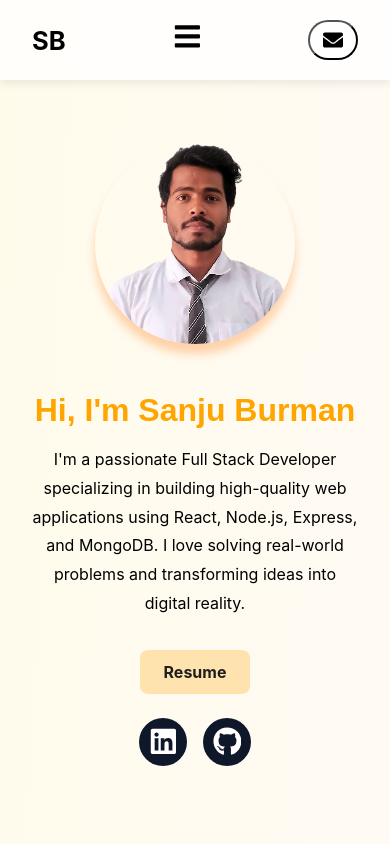
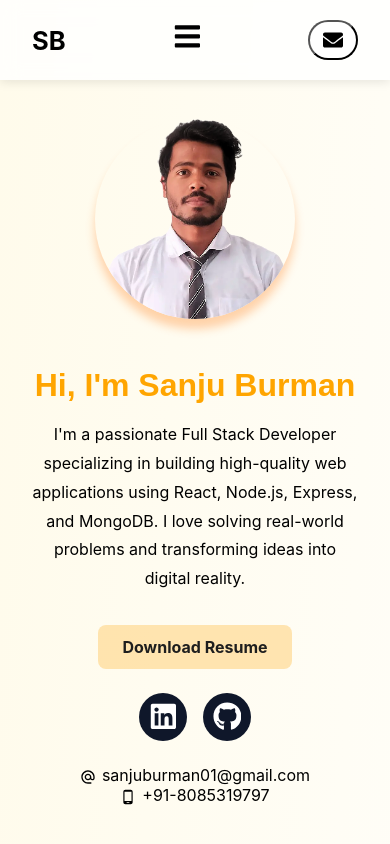
Before and after one commit to Sanju-Burman/portfolioMe, a React (Vite) app in the folder my-portfolio-2025/frontend/: page / in a window 390 px wide. Shown: the top 844 px of the page. Built offline with nearby package versions, Linux system fonts and the light colour scheme; a web font is replaced by a local one.

Commit message:
add contact like email and phone number

```diff
--- a/my-portfolio-2025/frontend/src/components/contact/contact.css
+++ b/my-portfolio-2025/frontend/src/components/contact/contact.css
@@ -6,6 +6,12 @@
     margin: 0 auto;
 }
 
+.contact-info {
+    padding: 1rem;
+    font-size: 1.1rem;
+    line-height: 1.5;
+    color: var(--text-color);
+}
 .contact-form input,
 .contact-form textarea {
     background: #1e293b;
--- a/my-portfolio-2025/frontend/src/components/footer/footer.jsx
+++ b/my-portfolio-2025/frontend/src/components/footer/footer.jsx
@@ -9,15 +9,28 @@ const Footer = () => {
                 <h2>SB</h2>
             </div>
             <div className="socials">
-                <a href="https://www.linkedin.com/in/sanju-burman" target="_blank" rel="noopener noreferrer" className="social-icon">
+                <a
+                    href="https://www.linkedin.com/in/sanju-burman"
+                    target="_blank" rel="noopener noreferrer"
+                    className="social-icon"
+                >
 
                     <FaLinkedin />
                 </a>
-                <a href="https://github.com/Sanju-Burman" target="_blank" rel="noopener noreferrer" className="social-icon">
+                <a
+                    href="https://github.com/Sanju-Burman"
+                    target="_blank" rel="noopener noreferrer"
+                    className="social-icon"
+                >
                     <FaGithub />
                 </a>
 
             </div>
+            <div className="footer-contact">
+                <p>Email: sanjuburman01@gmail.com</p>
+                <p>Phone: +91-8085319797</p>
+            </div>
+
             <div className="footer-nav">
                 <a href="#home">About</a>
                 <a href="#skills">Skills</a>
--- a/my-portfolio-2025/frontend/src/components/home/Home.jsx
+++ b/my-portfolio-2025/frontend/src/components/home/Home.jsx
@@ -1,11 +1,11 @@
 import './home.css';
 import { FaLinkedin, FaGithub } from 'react-icons/fa';
-// import { MdEmail } from 'react-icons/md';
+import { MdAlternateEmail,MdPhoneAndroid } from 'react-icons/md';
 import profilePic from '../../assets/sanjuPic.png';
 
 const Home = () => {
     return (
-        <section className="home section" id="home">
+        <section className="home-section section" id="home">
             <div className="home-container">
                 <div className="home-image-wrapper">
                     <img src={profilePic} alt="Profile" className="home-image" />
@@ -18,21 +18,41 @@ const Home = () => {
                         applications using React, Node.js, Express, and MongoDB. I love solving real-world
                         problems and transforming ideas into digital reality.
                     </p>
-                    <a href="https://drive.google.com/file/d/1sAO6Br4GErz6svTdRE7BlqV1Mo6HS-Ml/view?usp=sharing" target='_black' className="home-resume-btn">
-                        Resume
+                    <a
+                        href="https://drive.google.com/file/d/1sAO6Br4GErz6svTdRE7BlqV1Mo6HS-Ml/view?usp=sharing"
+                        target='_blank'
+                        rel="noopener noreferrer"
+                        className="home-resume-btn"
+                    >
+                        Download Resume
                     </a>
                     <div className="home-socials">
-                        <a href="https://www.linkedin.com/in/sanju-burman" target="_blank" rel="noopener noreferrer" className="home-social-icon">
-
-                            <FaLinkedin title="Linkedin" />
+                        <a
+                            href="https://www.linkedin.com/in/sanju-burman"
+                            target="_blank"
+                            rel="noopener noreferrer"
+                            className="home-social-icon"
+                        >
+                            <FaLinkedin title="LinkedIn" />
                         </a>
-                        <a href="https://github.com/Sanju-Burman" target="_blank" rel="noopener noreferrer" className="home-social-icon">
+                        <a
+                            href="https://github.com/Sanju-Burman"
+                            target="_blank"
+                            rel="noopener noreferrer"
+                            className="home-social-icon"
+                        >
                             <FaGithub title="GitHub" />
                         </a>
-                        {/* <a href="https://gmail.com" target="_blank" rel="noopener noreferrer" className="home-social-icon">
-                            <MdEmail />
-                        </a> */}
-
+                    </div>
+                    <div className="home-contact-info">
+                        <p>
+                            <MdAlternateEmail style={{ verticalAlign: 'middle', marginRight: '6px' }} />
+                            <a href="mailto:sanjuburman01@gmail.com">sanjuburman01@gmail.com</a>
+                        </p>
+                        <p>
+                            <MdPhoneAndroid style={{ verticalAlign: 'middle', marginRight: '6px' }} />
+                            <a href="tel:+918085319797">+91-8085319797</a>
+                        </p>
                     </div>
                 </div>
             </div>
--- a/my-portfolio-2025/frontend/src/components/home/home.css
+++ b/my-portfolio-2025/frontend/src/components/home/home.css
@@ -1,3 +1,13 @@
+/* Home Section Container */
+.home-section {
+    min-height: calc(100vh - 5rem);
+    /* 5rem navbar height */
+    display: flex;
+    align-items: center;
+    justify-content: center;
+    padding: 2rem;
+}
+
 .home-container {
     display: flex;
     flex-direction: row;
@@ -7,6 +17,7 @@
     justify-content: center;
 }
 
+/* Image */
 .home-image-wrapper {
     flex: 1;
     display: flex;
@@ -18,7 +29,6 @@
     height: 280px;
     object-fit: cover;
     border-radius: 50%;
-    /* border: 4px solid orange; */
     box-shadow: 0 10px 10px rgba(255, 111, 0, 0.3);
 }
 
@@ -26,6 +36,19 @@
 .home-content {
     flex: 2;
     max-width: 600px;
+    text-align: left;
+}
+
+.home-contact-info {
+    margin-top: 1.5rem;
+    font-size: 1rem;
+    color: var(--text-color);
+}
+
+.home-contact-info a {
+    color: inherit;
+    text-decoration: none;
+    transition: color 0.3s ease;
 }
 
 .home-name {
@@ -92,6 +115,10 @@
         height: 200px;
     }
 
+    .home-content {
+        text-align: center;
+    }
+
     .home-name {
         font-size: 2rem;
     }
--- /dev/null
+++ b/my-portfolio-2025/frontend/src/context/ThemeContext.jsx
@@ -0,0 +1,24 @@
+// src/context/ThemeContext.jsx
+import { createContext, useContext, useEffect, useState } from "react";
+
+const ThemeContext = createContext();
+export const useTheme = () => useContext(ThemeContext);
+
+export const ThemeProvider = ({children}) => {
+    const [darkMode, setDarkMode] = useState(() => {
+        return localStorage.getItem('theme') === 'dark';
+    });
+
+    useEffect(() => {
+        document.body.classList.toggle('dark-theme', darkMode);
+        localStorage.setItem('theme', darkMode ? 'dark' : 'light');
+    }, [darkMode]);
+
+    const toggleTheme = () => setDarkMode(!darkMode);
+
+    return (
+        <ThemeContext.Provider value={{ darkMode, toggleTheme }}>
+            {children}
+        </ThemeContext.Provider>
+    );
+};
--- a/my-portfolio-2025/frontend/src/main.jsx
+++ b/my-portfolio-2025/frontend/src/main.jsx
@@ -2,9 +2,13 @@ import React from 'react'
 import ReactDOM from 'react-dom/client'
 import App from './App.jsx'
 import './style.css'
+import { ThemeProvider } from './context/ThemeContext.jsx'
 
 ReactDOM.createRoot(document.getElementById('root')).render(
   <React.StrictMode>
-    <App />
+    <ThemeProvider>
+      <App />
+
+    </ThemeProvider>
   </React.StrictMode>,
 )
--- a/my-portfolio-2025/frontend/src/style.css
+++ b/my-portfolio-2025/frontend/src/style.css
@@ -1,14 +1,4 @@
-/* * {
-    height: auto;
-    width: auto;
-    margin: 0;
-    padding: 0;
-    box-sizing: border-box;
-    text-decoration: none;
-    background: transparent;
-    font-family: 'Bebas Neue', 'Oswald', 'Platypi', sans-serif;
-} */
-/* Universal selector */
+/* Base Reset */
 * {
     font-family: 'Inter', sans-serif;
     margin: 0;
@@ -16,38 +6,40 @@
     box-sizing: border-box;
     background: transparent;
     text-decoration: none;
+    transition: background 0.5s, color 0.5s, border 0.3s;
 }
 
-/* Default body font */
-body {
-    background: linear-gradient(to top left, #fffafa, #fffbeb);
-    color: rgb(0, 0, 0);
+html {
     scroll-behavior: smooth;
-    transition: background 0.5s, color 0.5s, font 0.3s;
 }
 
-/* Dark theme */
+body {
+    --bg-color: #ffffff;
+    --gradient-color: #fffbeb;
+    /* --gradient-color: #00ffc3; */
+    --text-color: #000;
+    --accent-color: orange;
+    --box-shadow-color: rgba(0, 0, 0, 0.3);
+    background: linear-gradient(to top left, var(--bg-color), var(--gradient-color));
+    color: var(--text-color);
+    transition: background 0.5s, color 0.5s;
+}
+
 body.dark-theme {
-    /* font-family: 'Inter', sans-serif; */
-    background: radial-gradient(ellipse at bottom, #1b2735 0%, #090a0f 100%);
+    --bg-color: #1b2735;
+    --gradient-color: #090a0f;
+    --text-color: #fff;
+    --accent-color: orange;
+    --box-shadow-color: rgba(255, 255, 255, 0.15);
+    background: radial-gradient(ellipse at bottom, var(--bg-color) 0%, var(--gradient-color) 100%);
     background-image:
         radial-gradient(rgb(57, 35, 35) 1px, transparent 1px),
         radial-gradient(rgb(0, 0, 0) 1px, transparent 1px);
     background-position: 0 0, 25px 25px;
     background-size: 50px 50px;
-    color: #ffffff;
+    color: var(--text-color);
 }
 
-h1,
-h2,
-h3,
-.heading {
-    font-family: 'Poppins', sans-serif;
-    font-weight: 600;
-}
-
-
-/* Add twinkling star effect */
 body.dark-theme::before {
     content: "";
     position: fixed;
@@ -61,7 +53,25 @@ body.dark-theme::before {
     z-index: -1;
 }
 
+@keyframes twinkle {
+    0% {
+        transform: translateY(0);
+    }
 
+    100% {
+        transform: translateY(-100px);
+    }
+}
+
+/* Headings */
+h1,
+h2,
+h3,
+.heading {
+    font-family: 'Poppins', sans-serif;
+    font-weight: 600;
+    color: var(--text-color);
+}
 
 .heading {
     font-size: 2.5rem;
@@ -80,9 +90,7 @@ body.dark-theme::before {
     height: 3px;
     bottom: -10px;
     left: 0;
-    background-color: orange;
-    visibility: visible;
-    transform: scaleX(1);
+    background-color: var(--accent-color);
     transition: all 0.3s ease-in-out;
 }
 
@@ -90,6 +98,7 @@ body.dark-theme::before {
     transform: scaleX(1);
 }
 
+/* Sections */
 .section {
     width: 100vw;
     max-width: 75rem;
@@ -102,6 +111,7 @@ body.dark-theme::before {
     z-index: 1;
 }
 
+/* Timeline Containers */
 .timeline-container {
     display: flex;
     justify-content: flex-start;
@@ -113,19 +123,25 @@ body.dark-theme::before {
     justify-content: flex-end;
 }
 
+/* Cards */
 .text-box {
     border-radius: 1.5rem;
     padding: 1.5rem;
-    box-shadow: 0 6px 16px rgba(0, 0, 0, 0.3);
+    box-shadow: 0 6px 16px var(--box-shadow-color);
     display: flex;
     flex-direction: column;
     gap: 0.8rem;
-    transition: transform 0.3s ease;
+    background-color: rgba(255, 255, 255, 0.85);
+    transition: transform 0.3s ease, background-color 0.5s;
+}
+
+body.dark-theme .text-box {
+    background-color: rgba(15, 23, 42, 0.85);
 }
 
 .text-box:hover {
     transform: translateY(-5px);
-    box-shadow: 0 10px 20px rgba(0, 0, 0, 0.25);
+    box-shadow: 0 10px 20px var(--box-shadow-color);
 }
 
 .text-box h2 {
@@ -137,7 +153,7 @@ body.dark-theme::before {
     font-size: 0.9rem;
 }
 
-/* Social Media Icons */
+/* Social Icons */
 .socials {
     display: flex;
     gap: 1rem;
@@ -156,10 +172,11 @@ body.dark-theme::before {
 
 .social-icon:hover {
     transform: scale(1.15);
-    background-color: orange;
+    background-color: var(--accent-color);
     color: black;
 }
 
+/* Responsive */
 @media (max-width: 820px) {
     .projects .education {
         width: 85%;
@@ -178,13 +195,3 @@ body.dark-theme::before {
         justify-content: center;
     }
 }
-
-@keyframes twinkle {
-    0% {
-        transform: translateY(0);
-    }
-
-    100% {
-        transform: translateY(-100px);
-    }
-}
```
Also changed, not shown: my-portfolio-2025/frontend/src/components/contact/ContactMe.jsx (+10 -0 lines), my-portfolio-2025/frontend/src/components/footer/footer.css (+7 -2 lines), my-portfolio-2025/frontend/src/components/navbars/navbar.jsx (+11 -21 lines).
